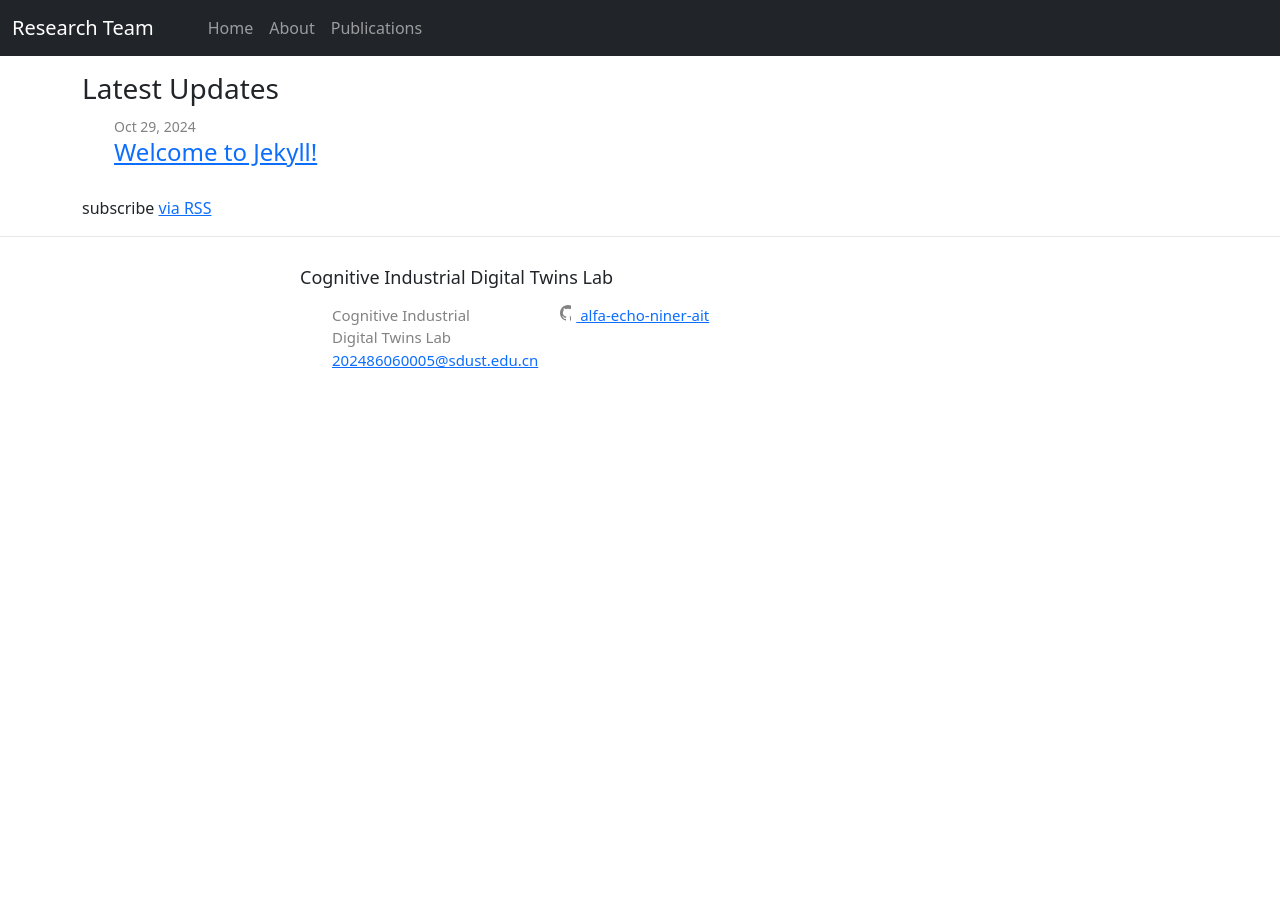
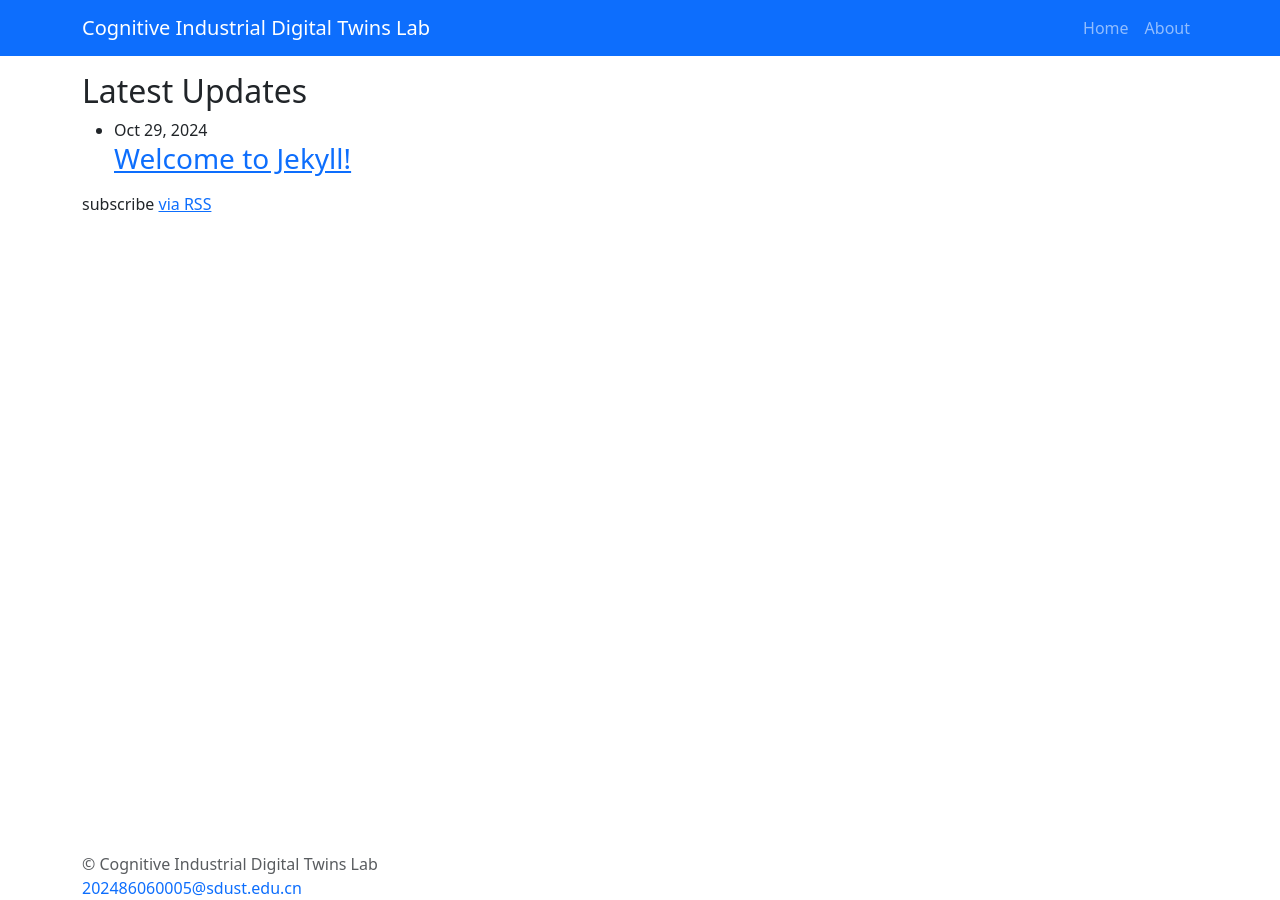
Before and after one commit to alfa-echo-niner-ait/labweb, a Jekyll site: the page built from index.markdown, in a window 1280 px wide. Built offline with Jekyll 4.4.1, drawn with Linux system fonts in a browser that asks for light colours.

Commit message:
Bootstrap integration test

```diff
--- a/_includes/footer.html
+++ b/_includes/footer.html
@@ -1,31 +1,15 @@
-<footer class="site-footer h-card">
-  <data class="u-url" href="{{ "/" | relative_url }}"></data>
-
-  <div class="wrapper">
-
-    <h2 class="footer-heading">{{ site.title | escape }}</h2>
-
-    <div class="footer-col-wrapper">
-      <div class="footer-col footer-col-1">
-        <ul class="contact-list">
-          <li class="p-name">
-            {%- if site.author -%}
-              {{ site.author | escape }}
-            {%- else -%}
-              {{ site.title | escape }}
-            {%- endif -%}
-            </li>
-            {%- if site.email -%}
-            <li><a class="u-email" href="mailto:{{ site.email }}">{{ site.email }}</a></li>
-            {%- endif -%}
-        </ul>
-      </div>
-
-      <div class="footer-col footer-col-3">
-        {%- include social.html -%}
+<footer class="mt-auto pt-2">
+  <div class="container">
+    <div class="row">
+      <div class="col text-muted">
+        {%- if site.author -%}
+        © {{ site.author | escape }}
+        {%- else -%}
+        © {{ site.title | escape }}
+        {%- endif -%}
+        <br>
+        <a class="u-email text-decoration-none" href="mailto:{{ site.email }}">{{ site.email }}</a>
       </div>
     </div>
-
   </div>
-
 </footer>
--- a/_includes/head.html
+++ b/_includes/head.html
@@ -3,8 +3,8 @@
   <meta http-equiv="X-UA-Compatible" content="IE=edge">
   <meta name="viewport" content="width=device-width, initial-scale=1">
   {%- seo -%}
-  <link rel="stylesheet" href="{{ "/assets/main.css" | relative_url }}">
-  <link rel="stylesheet" href="{{ "/assets/bootstrap.min.css" | relative_url }}">
+  <!-- <link rel="stylesheet" href="{{ "/assets/main.css" | relative_url }}"> -->
+  <link rel="stylesheet" href="{{ '/assets/bootstrap.min.css' | relative_url }}">
   {%- feed_meta -%}
   {%- if jekyll.environment == 'production' and site.google_analytics -%}
     {%- include google-analytics.html -%}
--- a/_includes/header.html
+++ b/_includes/header.html
@@ -1,22 +1,18 @@
-<nav class="navbar navbar-expand-lg navbar-dark bg-dark">
-  <div class="container-fluid">
-    <a class="navbar-brand" href="/">Research Team</a>
-    <button
-      class="navbar-toggler"
-      type="button"
-      data-bs-toggle="collapse"
-      data-bs-target="#navbarNav"
-    >
+<nav class="navbar navbar-expand-lg bg-primary" data-bs-theme="dark">
+  <div class="container">
+    <a class="navbar-brand" href="/">
+      {{ site.title | escape }}
+    </a>
+    <button class="navbar-toggler" type="button" data-bs-toggle="collapse" data-bs-target="#navbarColor02" aria-controls="navbarColor02" aria-expanded="false" aria-label="Toggle navigation">
       <span class="navbar-toggler-icon"></span>
     </button>
-    <div class="collapse navbar-collapse" id="navbarNav">
-      <ul class="navbar-nav">
-        <li class="nav-item"><a class="nav-link" href="/">Home</a></li>
+    <div class="collapse navbar-collapse" id="navbarColor02">
+      <ul class="navbar-nav ms-auto mb-2 mb-lg-0">
         <li class="nav-item">
-          <a class="nav-link" href="{{ "/about" | relative_url }}">About</a>
+          <a class="nav-link" href="/">Home</a>
         </li>
         <li class="nav-item">
-          <a class="nav-link" href="/publications.html">Publications</a>
+          <a class="nav-link" href="{{ '/about' | relative_url }}">About</a>
         </li>
       </ul>
     </div>
--- a/_layouts/default.html
+++ b/_layouts/default.html
@@ -3,19 +3,19 @@
 
   {%- include head.html -%}
 
-  <body>
+  <body class="d-flex flex-column min-vh-100">
     <header>
       {%- include header.html -%}
     </header>
-    <main class="container mt-3">
+    <main class="container mt-3" role="main">
       {{ content }}
     </main>
 
     {%- include footer.html -%}
 
     <script src=></script>
-    <script src="{{ "/assets/jquery-3.7.1.min.js" | relative_url }}"></script>
-    <script src="{{ "/assets/bootstrap.bundle.min.js" | relative_url }}"></script>
+    <script src="{{ '/assets/jquery-3.7.1.min.js' | relative_url }}"></script>
+    <script src="{{ '/assets/bootstrap.bundle.min.js' | relative_url }}"></script>
   </body>
 
 </html>
```
